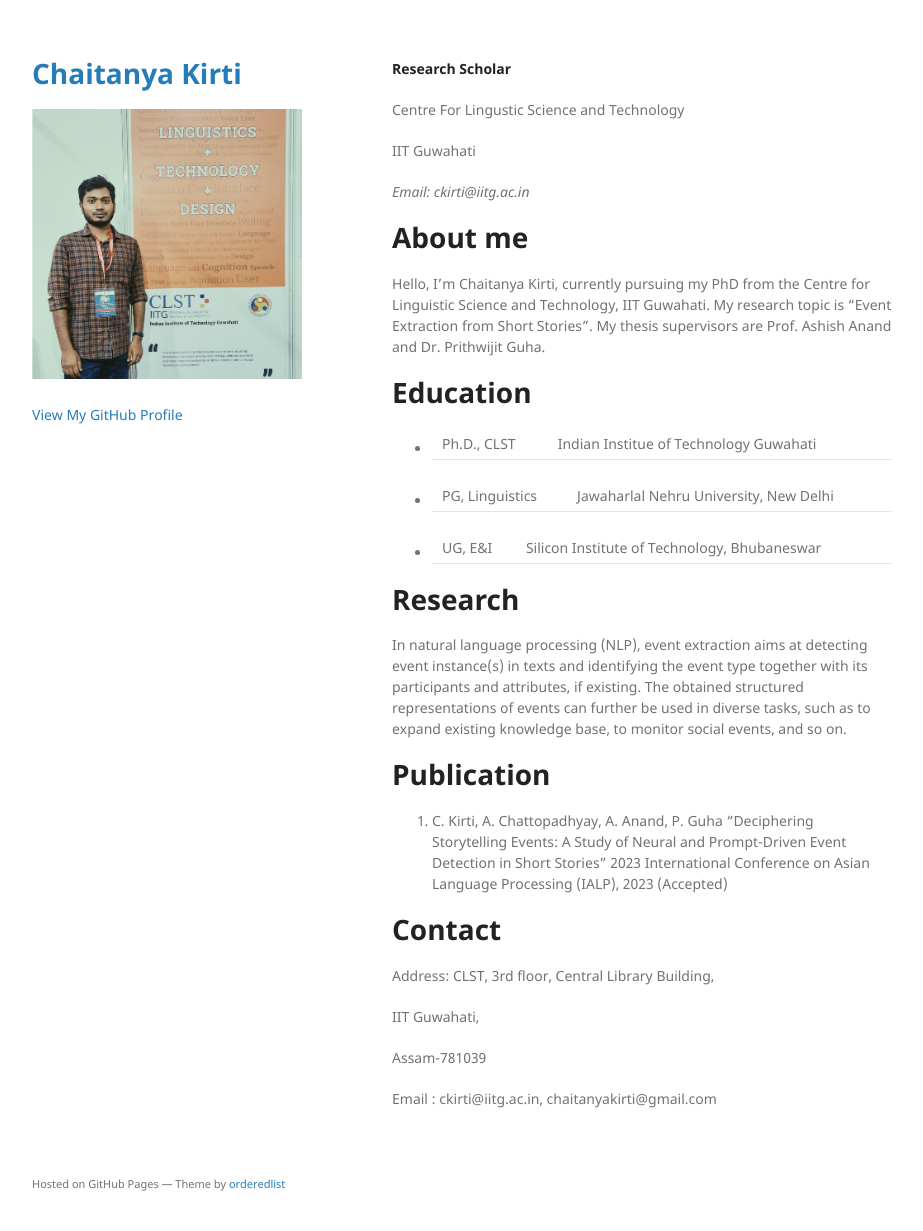
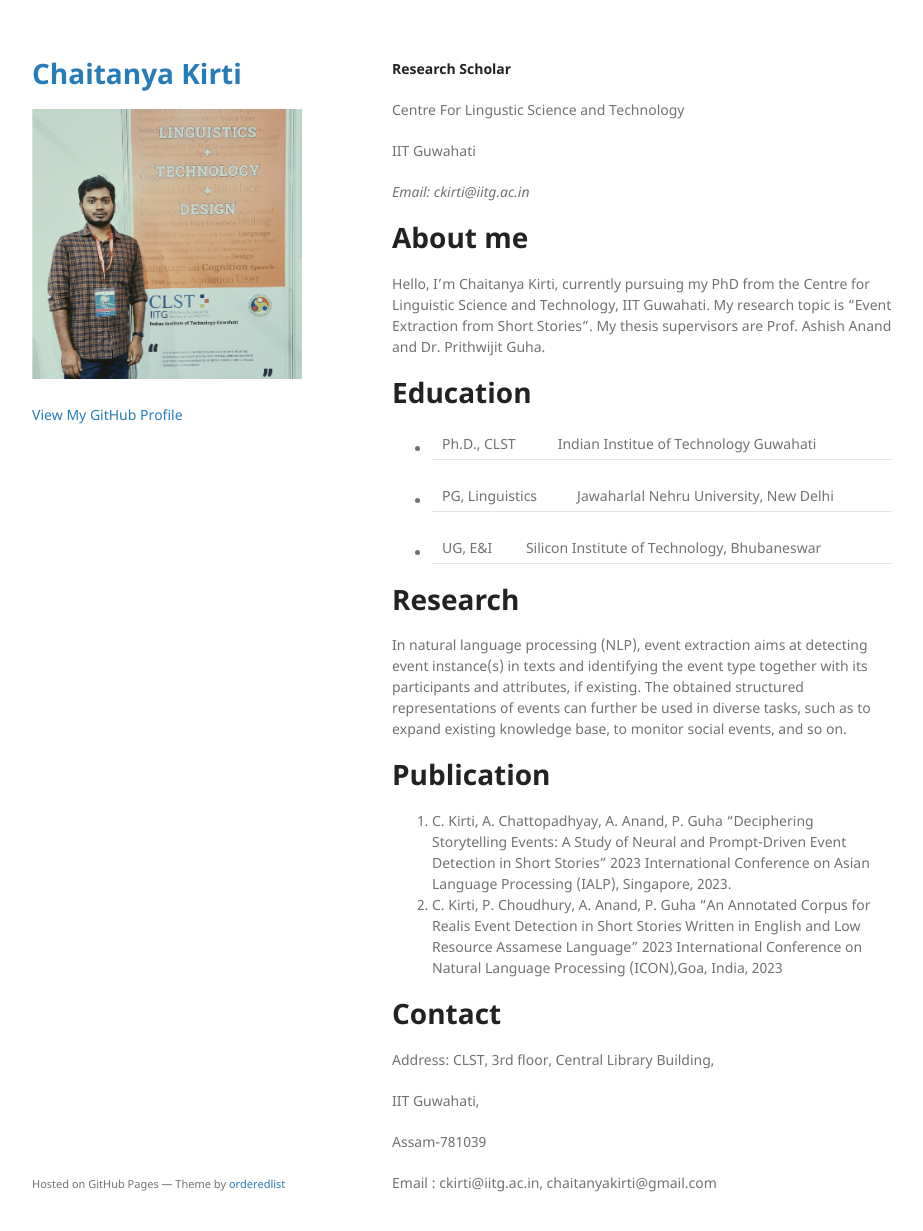
Before and after one commit to chaitanyakirti/chaitanyakirti.github.io, a Jekyll site: the page built from index.md, in a window 1280 px wide and 1263 px high. Shown: the top 1231 px of the window, without its empty margins (178-1101 px from the left). Built offline with Jekyll 4.4.1, drawn with Linux system fonts in a browser that asks for light colours; the repository's description, which GitHub fills in, is left out.

Commit message:
Update index.md

```diff
--- a/index.md
+++ b/index.md
@@ -25,8 +25,8 @@ In natural language processing (NLP), event extraction aims at detecting event i
 
 
 # Publication
-1. C. Kirti, A. Chattopadhyay, A. Anand, P. Guha “Deciphering Storytelling Events: A Study of Neural and Prompt-Driven Event Detection in Short Stories” 2023 International Conference on Asian Language Processing (IALP), 2023 (Accepted)
-
+1. C. Kirti, A. Chattopadhyay, A. Anand, P. Guha “Deciphering Storytelling Events: A Study of Neural and Prompt-Driven Event Detection in Short Stories” 2023 International Conference on Asian Language Processing (IALP), Singapore, 2023.
+2. C. Kirti, P. Choudhury, A. Anand, P. Guha “An Annotated Corpus for Realis Event Detection in Short Stories Written in English and Low Resource Assamese Language” 2023 International Conference on Natural Language Processing (ICON),Goa, India, 2023
 
 # Contact
 
```
